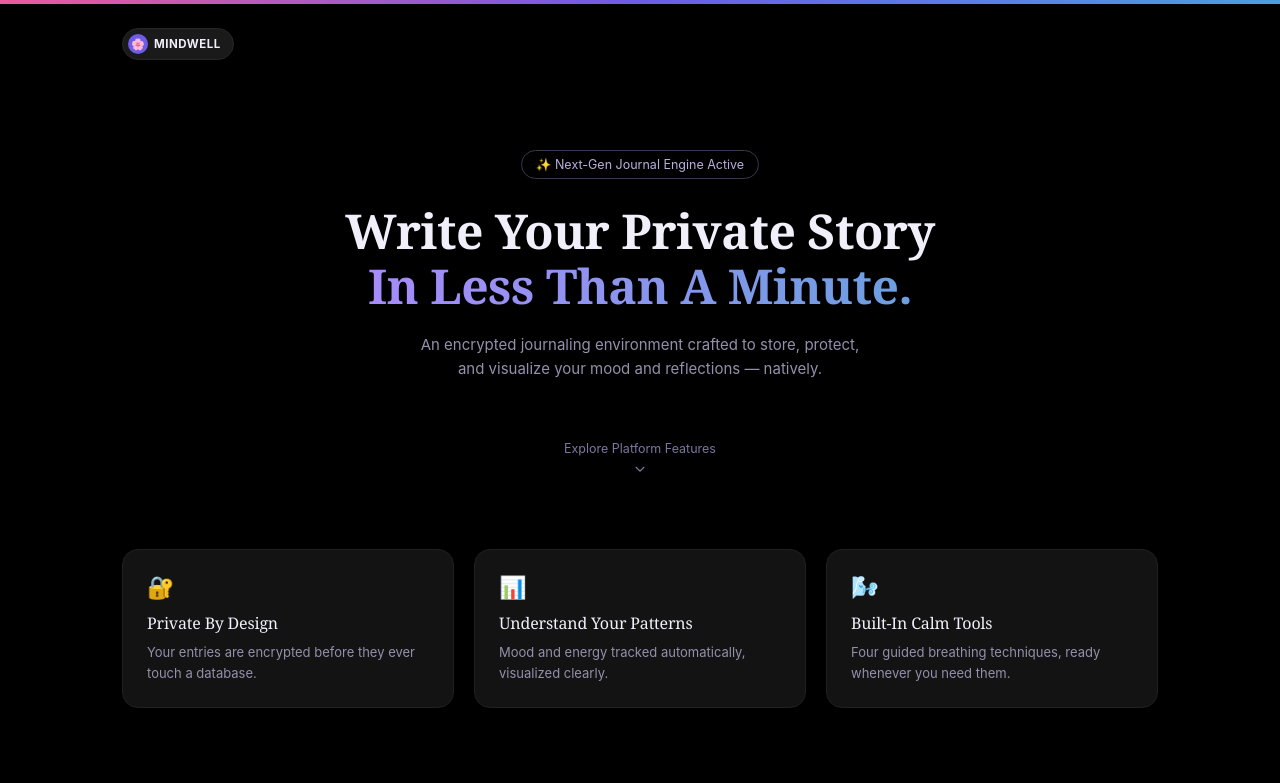
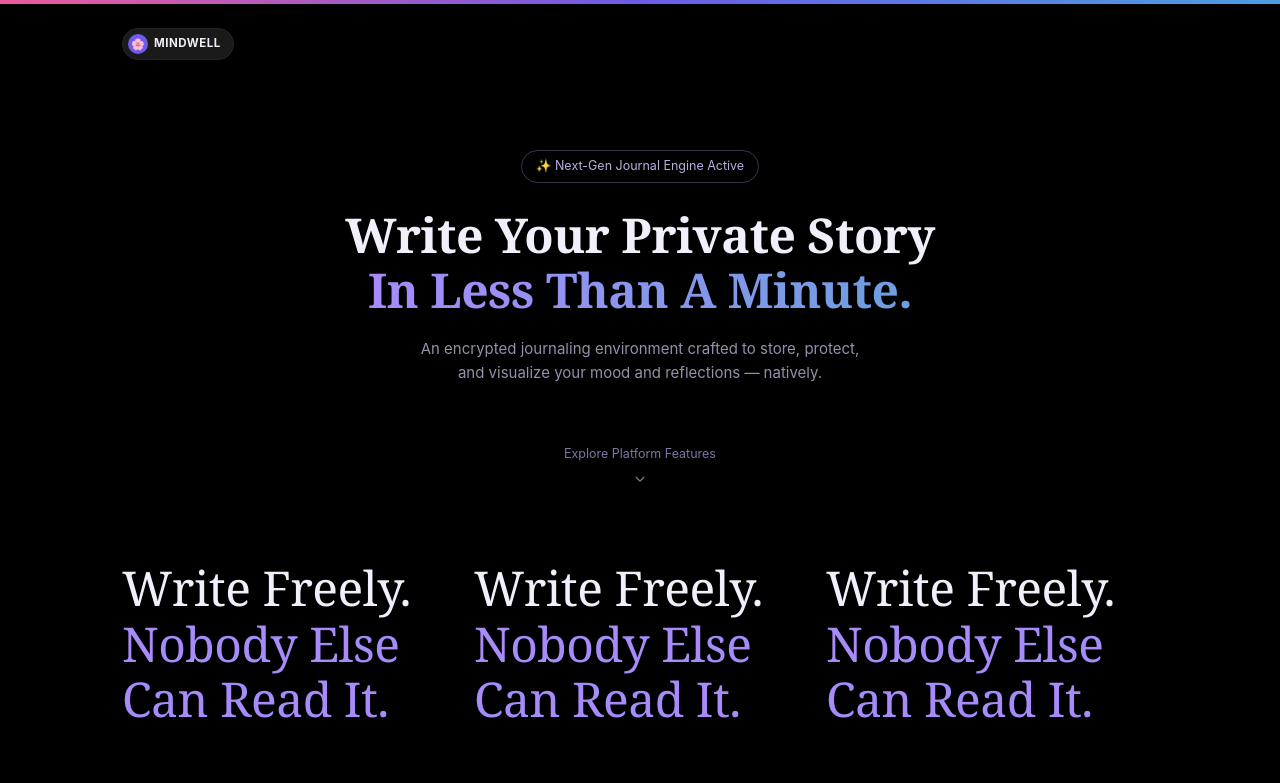
Before and after one commit to Lucky-192007/MINDWELL, a React app in the folder frontend/: page / in a window 1280 px wide. Shown: the top 783 px of the page. Built offline with nearby package versions, Linux system fonts and the light colour scheme; no server answers; the HTML template or start-up script is replaced by a standard one.

Commit message:
fixing gradient look in the landing page

```diff
--- a/frontend/src/pages/LandingPage.jsx
+++ b/frontend/src/pages/LandingPage.jsx
@@ -78,27 +78,18 @@ const LandingPage = () => {
 
         <div style={{ display: 'grid', gridTemplateColumns: 'repeat(auto-fit, minmax(260px, 1fr))', gap: 20, marginBottom: 70 }}>
           {FEATURES.map((f, i) => (
-            <motion.div
-              key={f.title}
-              onMouseEnter={() => setHovered(i)}
-              onMouseLeave={() => setHovered(null)}
-              animate={{ scale: hovered === i ? 1.03 : 1, y: hovered === i ? -4 : 0 }}
-              transition={{ type: 'spring', stiffness: 300, damping: 20 }}
-              style={{
-                background: '#131313',
-                border: hovered === i ? '1px solid #6C5CE7' : '1px solid #212121',
-                borderRadius: 16,
-                padding: 24,
-                cursor: 'default',
-                boxShadow: hovered === i ? '0 12px 32px rgba(108,92,231,0.25)' : 'none',
-              }}
-            >
-              <span style={{ fontSize: 22 }}>{f.icon}</span>
-              <h3 style={{ margin: '12px 0 8px', fontSize: 16 }}>{f.title}</h3>
-              <p style={{ margin: 0, fontSize: 13, color: '#9490AC', lineHeight: 1.6 }}>
-                {hovered === i ? f.long : f.short}
-              </p>
-            </motion.div>
+            <motion.h1
+  initial={{ opacity: 0, y: 12 }}
+  animate={{ opacity: 1, y: 0 }}
+  transition={{ delay: 0.1 }}
+  style={{ fontSize: 48, lineHeight: 1.15, margin: '0 0 8px' }}
+>
+  Write Freely.
+  <br />
+  <span style={{ color: '#A78BFA' }}>
+    Nobody Else Can Read It.
+  </span>
+</motion.h1>
           ))}
         </div>
 
--- a/frontend/src/styles/theme.css
+++ b/frontend/src/styles/theme.css
@@ -30,6 +30,25 @@
   --font-body: 'Work Sans', -apple-system, sans-serif;
 }
 
+/* Light mode */
+[data-theme='light'] {
+  --bg: #FFFFFF;
+  --bg-gradient: #FFFFFF;
+  --bg-elevated: #F5F5F5;
+  --bg-sidebar: #FAFAFA;
+  --text-primary: #1A1A1A;
+  --text-secondary: #666666;
+
+  --accent: #6C5CE7;
+  --accent-soft: #F0E6FF;
+  --accent-lavender: #9584D6;
+  --danger: #EE5D5D;
+
+  --border: #E5E5E5;
+  --shadow: rgba(0, 0, 0, 0.1);
+}
+
+/* Dark mode */
 [data-theme='dark'] {
   --bg: #000000;
   --bg-gradient: #000000;
@@ -51,12 +70,12 @@
 
 html, body {
   margin: 0;
-  min-height: 100vh;
-  background: var(--bg-gradient);
-  background-attachment: fixed;
+  padding: 0;
+  background: var(--bg);
   color: var(--text-primary);
-  font-family: var(--font-body);
-  transition: background 0.4s ease, color 0.3s ease;
+  font-family: 'Work Sans', -apple-system, BlinkMacSystemFont, 'Segoe UI', sans-serif;
+  line-height: 1.5;
+  transition: background-color 0.3s ease;
 }
 
 h1, h2, h3 { font-family: var(--font-display); font-weight: 500; letter-spacing: -0.01em; }
```
